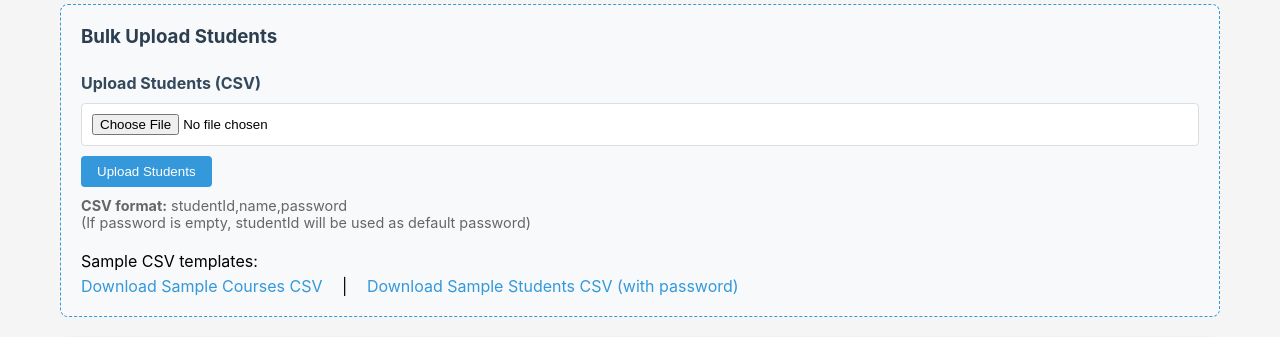
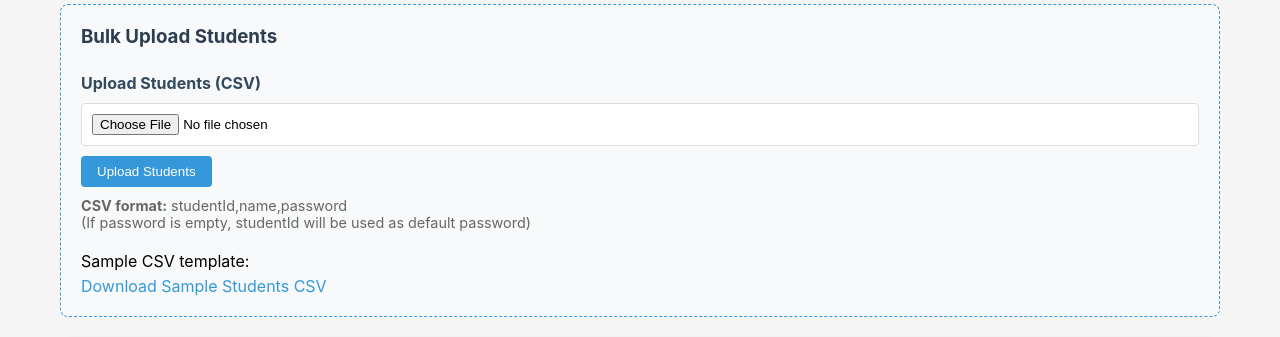
Before and after one commit to 6102project003/addrop-system, a Flask app: page /admin/students in a window 1280 px wide. Shown: the part 127-464 px from the top of the page. Run offline with Flask 3, Linux system fonts and the light colour scheme; the visitor is signed in with stand-in values (Sample User, id 1); data that the repository does not hold is empty.

Commit message:
Update students.html

```diff
--- a/templates/admin/students.html
+++ b/templates/admin/students.html
@@ -3,7 +3,7 @@
 {% block content %}
 <h2>Manage Students</h2>
 
-<!-- Upload Section -->
+<!-- Upload Section - Only Students CSV -->
 <div class="upload-section" style="margin: 20px 0; padding: 20px; background: #f8f9fa; border-radius: 8px; border: 1px dashed #3498db;">
     <h3 style="margin-bottom: 15px; color: #2c3e50;">Bulk Upload Students</h3>
 
@@ -22,11 +22,10 @@
         </div>
     </div>
 
-    <!-- Sample CSV Links -->
+    <!-- Sample CSV Links - Only Students -->
     <div style="margin-top: 20px;">
-        <p style="margin-bottom: 5px;">Sample CSV templates:</p>
-        <a href="#" onclick="downloadSampleCourses()" style="color: #3498db; text-decoration: none; margin-right: 15px;">Download Sample Courses CSV</a> |
-        <a href="#" onclick="downloadSampleStudentsWithPassword()" style="color: #3498db; text-decoration: none; margin-left: 15px;">Download Sample Students CSV (with password)</a>
+        <p style="margin-bottom: 5px;">Sample CSV template:</p>
+        <a href="#" onclick="downloadSampleStudents()" style="color: #3498db; text-decoration: none;">Download Sample Students CSV</a>
     </div>
 </div>
 
@@ -50,8 +49,8 @@
             <td style="padding: 1rem; border-bottom: 1px solid #ecf0f1;">{{ student.enrolled_course_names }}</td>
             <td style="padding: 1rem; border-bottom: 1px solid #ecf0f1;">
                 <button onclick="resetPassword('{{ student.studentId }}')" style="padding: 0.3rem 1rem; background-color: #f39c12; color: white; border: none; border-radius: 4px; cursor: pointer; margin-right: 0.3rem;">Reset Password</button>
-                <a href="#" onclick="deleteStudent('{{ student.studentId }}')"
-                   style="padding: 0.3rem 1rem; background-color: #e74c3c; color: white; text-decoration: none; border-radius: 4px; display: inline-block;">Delete</a>
+                <button onclick="deleteStudent('{{ student.studentId }}')"
+                   style="padding: 0.3rem 1rem; background-color: #e74c3c; color: white; border: none; border-radius: 4px; cursor: pointer;">Delete</button>
             </td>
         </tr>
         {% endfor %}
@@ -59,46 +58,25 @@
 </table>
 
 <script>
-function downloadSampleCourses() {
-    const content = "courseId,name,credits,capacity,department,instructor,day,time\n" +
-                    "COMP1234,Cloud Computing,3,50,Computing,Dr. Chan,Mon,09:00-12:00\n" +
-                    "COMP2345,Database Systems,3,40,Computing,Prof. Wong,Wed,14:00-17:00\n" +
-                    "COMP3456,Network Security,3,45,Computing,Dr. Lee,Tue,10:00-13:00";
+function downloadSampleStudents() {
+    const content = "studentId,name,password\n" +
+                    "s100001,John Smith,s100001\n" +
+                    "s100002,Mary Chen,mary123\n" +
+                    "s100003,David Wong,david2024\n" +
+                    "s100004,Sarah Lee,sarah123\n" +
+                    "s100005,Michael Chan,password123";
 
     const blob = new Blob([content], { type: 'text/csv' });
     const url = window.URL.createObjectURL(blob);
     const a = document.createElement('a');
     a.href = url;
-    a.download = 'sample_courses.csv';
-    a.click();
-    window.URL.revokeObjectURL(url);
-}
-
-function downloadSampleStudentsWithPassword() {
-    const content = "studentId,name,password\n" +
-                    "s100001,John Smith,s100001\n" +
-                    "s100002,Mary Chen,mary123\n" +
-                    "s100003,David Wong,david2024\n" +
-                    "s100004,Sarah Lee,sarah123\n" +
-                    "s100005,Michael Chan,password123\n" +
-                    "s100006,Jennifer Wu,jennifer2024\n" +
-                    "s100007,Robert Johnson,robert123\n" +
-                    "s100008,Patricia Williams,patricia123\n" +
-                    "s100009,James Brown,james2024\n" +
-                    "s100010,Linda Davis,linda123";
-
-    const blob = new Blob([content], { type: 'text/csv' });
-    const url = window.URL.createObjectURL(blob);
-    const a = document.createElement('a');
-    a.href = url;
-    a.download = 'sample_students_with_password.csv';
+    a.download = 'sample_students.csv';
     a.click();
     window.URL.revokeObjectURL(url);
 }
 
 function resetPassword(studentId) {
-    if (confirm('Reset password for student ' + studentId + '? Password will be reset to student ID.')) {
-        // TODO: Implement password reset functionality
+    if (confirm('Reset password for student ' + studentId + '? Password will be reset to ' + studentId.replace('s', '') + '.')) {
         fetch('/admin/student/' + studentId + '/reset-password', {
             method: 'POST',
             headers: {'Content-Type': 'application/json'}
@@ -116,7 +94,6 @@ function resetPassword(studentId) {
 
 function deleteStudent(studentId) {
     if (confirm('Are you sure you want to delete student ' + studentId + '? This will also remove all their enrollments.')) {
-        // TODO: Implement delete functionality
         fetch('/admin/student/' + studentId + '/delete', {
             method: 'POST',
             headers: {'Content-Type': 'application/json'}
@@ -132,19 +109,4 @@ function deleteStudent(studentId) {
     }
 }
 </script>
-
-<style>
-.upload-section a:hover {
-    text-decoration: underline !important;
-}
-.upload-section input[type="file"]:hover {
-    border-color: #3498db;
-}
-.upload-section button:hover {
-    background-color: #2980b9 !important;
-}
-.courses-table tr:hover {
-    background-color: #f8f9fa;
-}
-</style>
 {% endblock %}
```
